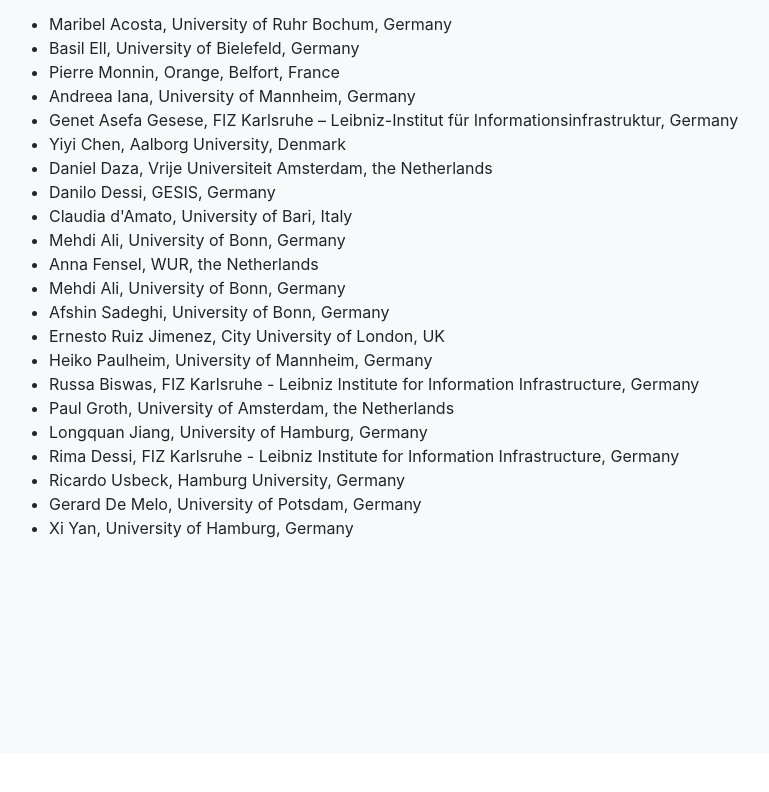
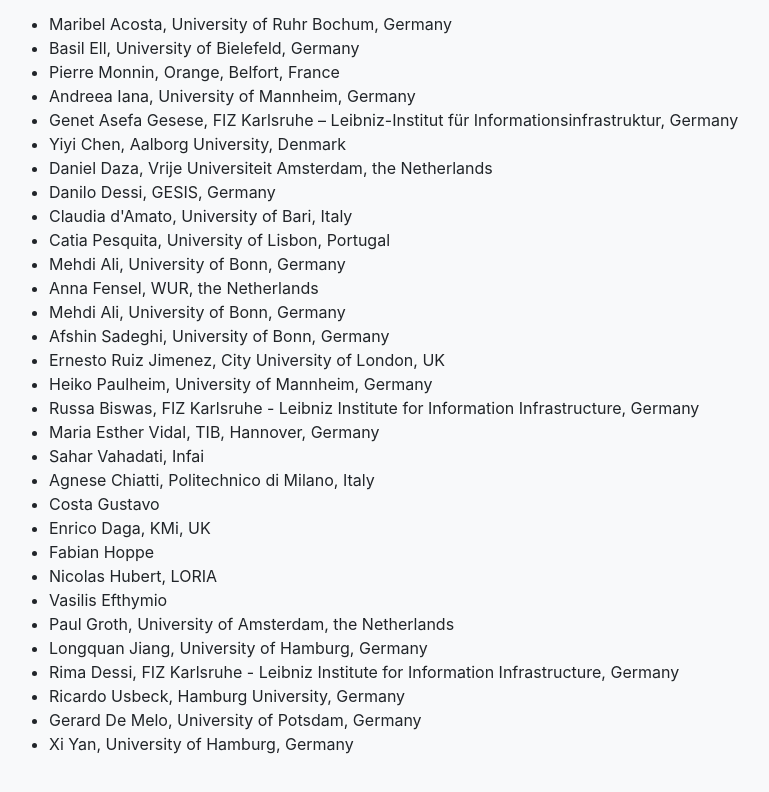
Before and after one commit to alammehwish/dl4kg2023, a website with bundled scripts: page index.html in a window 1280 px wide. Shown: the part 5634-6426 px from the top of the page, without its empty margins (266-1035 px from the left). Built offline with nearby package versions, Linux system fonts and the light colour scheme; files whose address does not match are found by name; a web font is replaced by a local one.

Commit message:
updated PC members

```diff
--- a/index.html
+++ b/index.html
@@ -444,6 +444,7 @@
 		<li>Daniel Daza, Vrije Universiteit Amsterdam, the Netherlands</li>
 		<li>Danilo Dessi, GESIS, Germany</li>
     <li>Claudia d'Amato, University of Bari, Italy</li>
+    <li>Catia Pesquita, University of Lisbon, Portugal</li>
 		<li>Mehdi Ali, University of Bonn, Germany</li>
     <li>Anna Fensel, WUR, the Netherlands</li>
     <li>Mehdi Ali, University of Bonn, Germany</li>
@@ -451,6 +452,14 @@
     <li>Ernesto Ruiz Jimenez, City University of London, UK</li>
 		<li>Heiko Paulheim, University of Mannheim, Germany</li>
 		<li>Russa Biswas, FIZ Karlsruhe - Leibniz Institute for Information Infrastructure, Germany</li>
+    <li>Maria Esther Vidal, TIB, Hannover, Germany</li>
+    <li>Sahar Vahadati, Infai</li>
+    <li> Agnese Chiatti, Politechnico di Milano, Italy</li>
+    <li> Costa Gustavo</li>
+    <li> Enrico Daga, KMi, UK</li>
+    <li> Fabian Hoppe</li>
+    <li> Nicolas Hubert, LORIA</li>
+    <li> Vasilis Efthymio</li>
 		<li>Paul Groth, University of Amsterdam, the Netherlands</li>
 		<li>Longquan Jiang, University of Hamburg, Germany</li>
 		<li>Rima Dessi, FIZ Karlsruhe - Leibniz Institute for Information Infrastructure, Germany</li>
```
